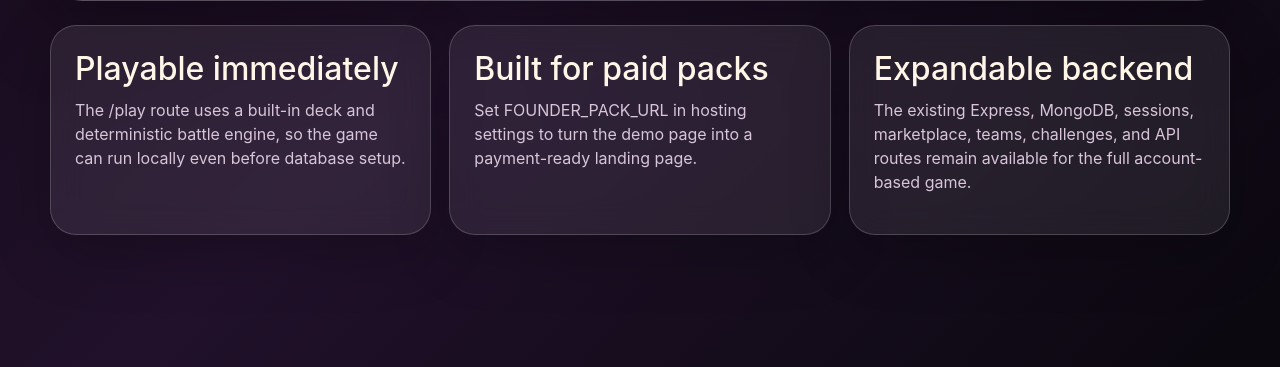
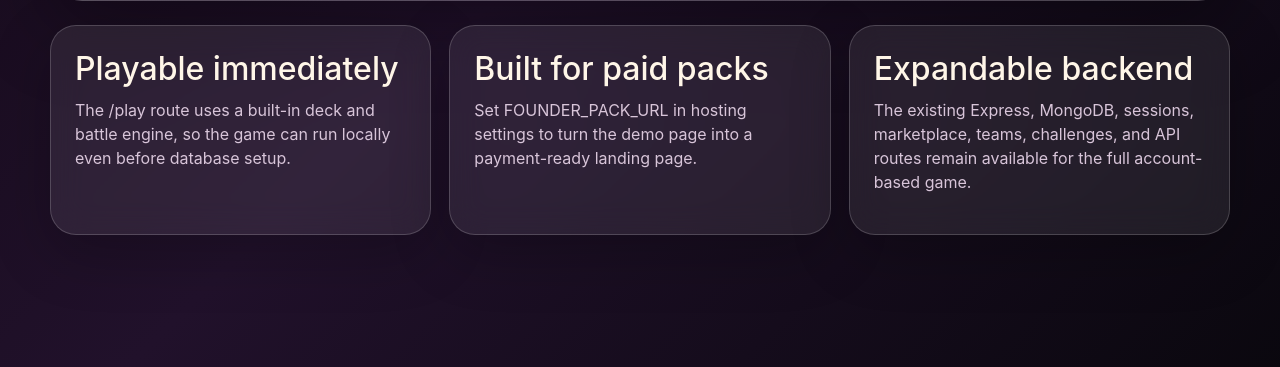
Before and after one commit to baphometsblade/the_terrible_teddies, a Node server app: page / in a window 1280 px wide. Shown: the part 624-991 px from the top of the page. Run offline with Node 20, Linux system fonts and the light colour scheme; some libraries are stand-ins or nearby versions.

Commit message:
Home page: stop calling the battle engine deterministic
It stopped being true for players when battles gained seeded variance and
crits: each battle takes a fresh random seed, so no two play the same.

```diff
--- a/views/index.ejs
+++ b/views/index.ejs
@@ -25,7 +25,7 @@
     <section class="tt-feature-grid">
       <article>
         <h2>Playable immediately</h2>
-        <p>The /play route uses a built-in deck and deterministic battle engine, so the game can run locally even before database setup.</p>
+        <p>The /play route uses a built-in deck and battle engine, so the game can run locally even before database setup.</p>
       </article>
       <% if (locals.showOperatorNotes) { %>
         <article>
```
